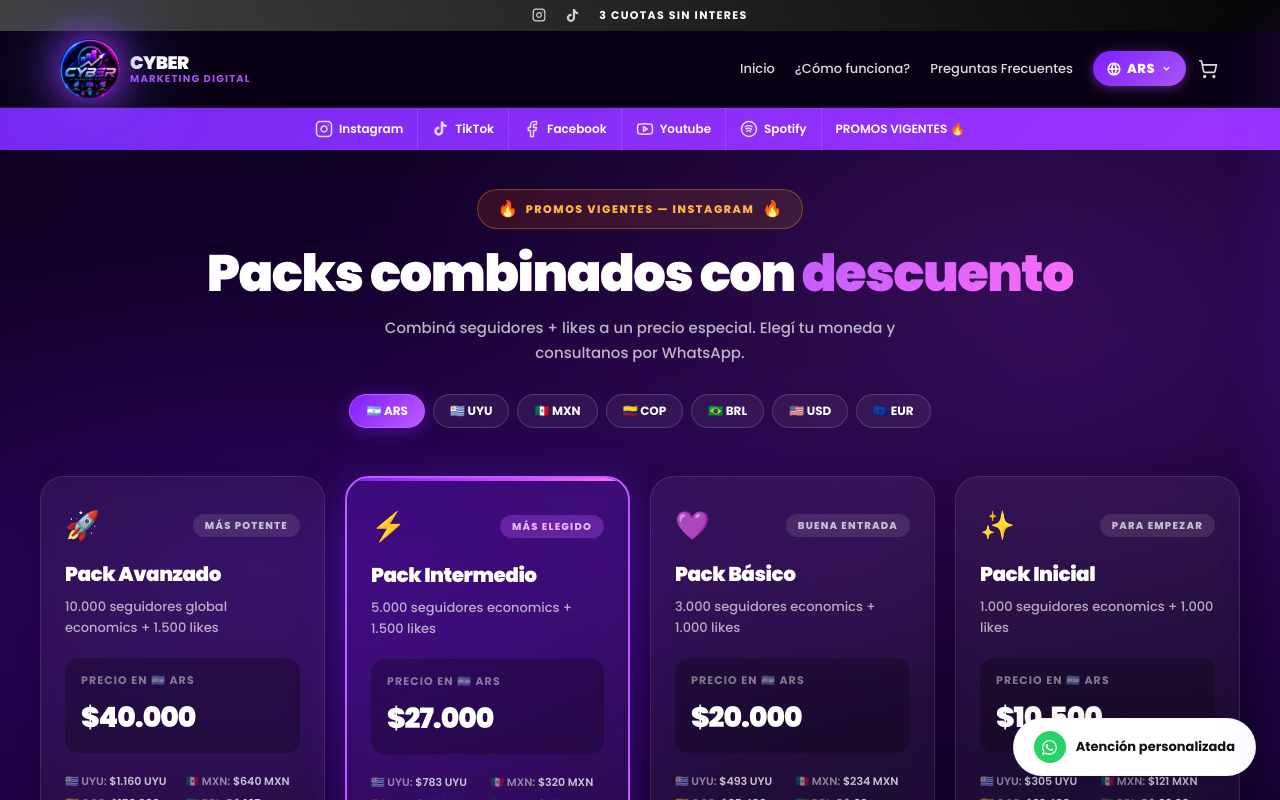
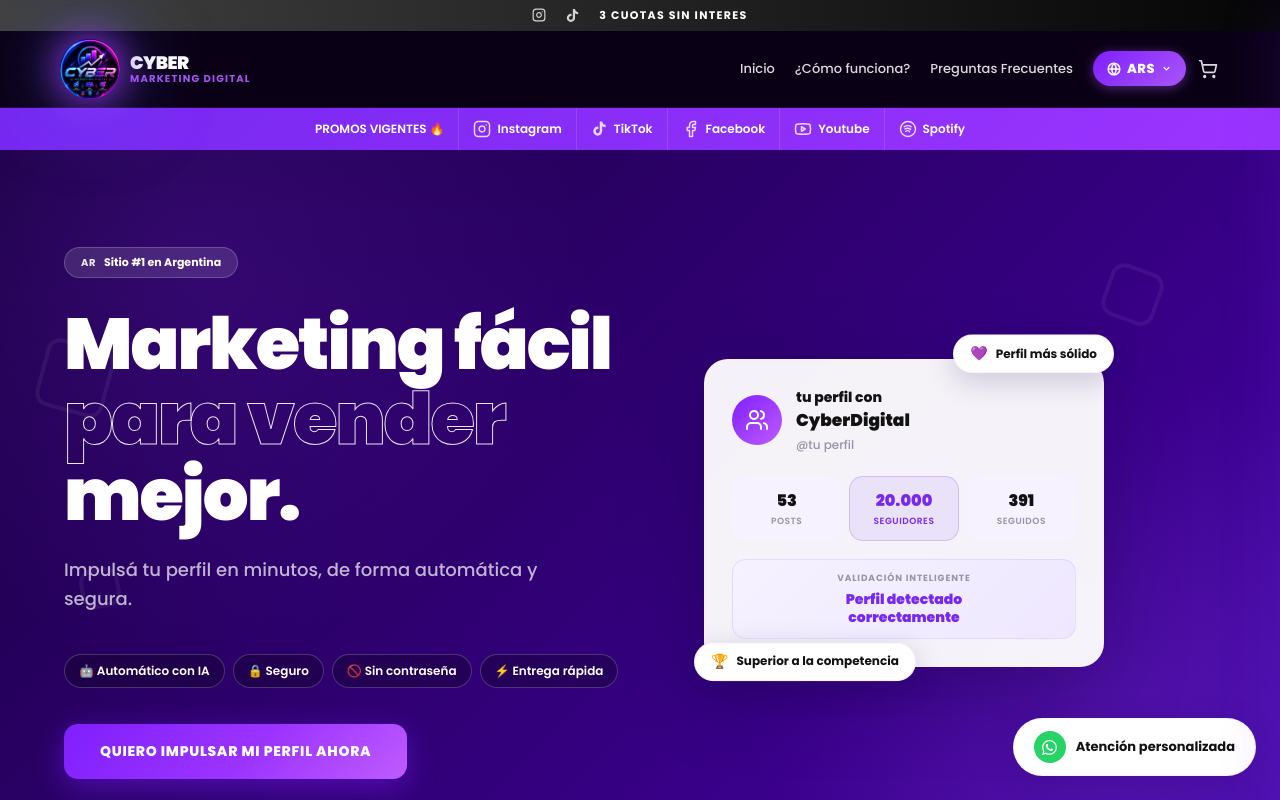
Before and after one commit to AgroMassari/cybermarketing, a React (Vite) app: page / in a window 1280 px wide. Shown: the top 800 px of the page. Built offline with nearby package versions, Linux system fonts and the light colour scheme.

Commit message:
fix: promos vigentes button first in subnav, section after statsbar

```diff
--- a/src/App.tsx
+++ b/src/App.tsx
@@ -909,12 +909,12 @@
 // Announcement bar (black) → White header (logo centered, nav centered) → Purple sub-nav scrollable
 
 const SERVICE_SHORTCUTS = [
+  { label:'PROMOS VIGENTES 🔥', icon: null },
   { label:'Instagram', icon: <Instagram size={18} strokeWidth={2} /> },
   { label:'TikTok', icon: <svg width="17" height="17" viewBox="0 0 24 24" fill="currentColor"><path d="M19.59 6.69a4.83 4.83 0 0 1-3.77-4.25V2h-3.45v13.67a2.89 2.89 0 0 1-5.2 1.74 2.89 2.89 0 0 1 2.31-4.64 2.93 2.93 0 0 1 .88.13V9.4a6.84 6.84 0 0 0-1-.05A6.33 6.33 0 0 0 5 20.1a6.34 6.34 0 0 0 10.86-4.43v-7a8.16 8.16 0 0 0 4.77 1.52v-3.4a4.85 4.85 0 0 1-1-.1z"/></svg> },
   { label:'Facebook', icon: <svg width="18" height="18" viewBox="0 0 24 24" fill="none" stroke="currentColor" strokeWidth="2" strokeLinecap="round" strokeLinejoin="round"><path d="M18 2h-3a5 5 0 0 0-5 5v3H7v4h3v8h4v-8h3l1-4h-4V7a1 1 0 0 1 1-1h3z"/></svg> },
   { label:'Youtube', icon: <Youtube size={18} strokeWidth={2} /> },
   { label:'Spotify', icon: <svg width="18" height="18" viewBox="0 0 24 24" fill="none" stroke="currentColor" strokeWidth="2" strokeLinecap="round" strokeLinejoin="round"><circle cx="12" cy="12" r="10"></circle><path d="M8 11.973c2.5-1.473 5.5-.973 7.5.527"></path><path d="M9 15c1.5-1 4-1 5 .5"></path><path d="M7 9c3-2 7-2 9 0"></path></svg> },
-  { label:'PROMOS VIGENTES 🔥', icon: null }
 ];
 
 function Header() {
@@ -1699,9 +1699,9 @@
     <div style={{ minHeight:'100vh', fontFamily:'Poppins,sans-serif', background:'#f5f6f9' }}>
       <Header/>
       <div style={{ paddingTop:117 }}>
-        <PromosVigentes/>
         <Hero/>
         <StatsBar/>
+        <PromosVigentes/>
         <Catalog/>
         <Benefits/>
         <HowItWorks/>
```
